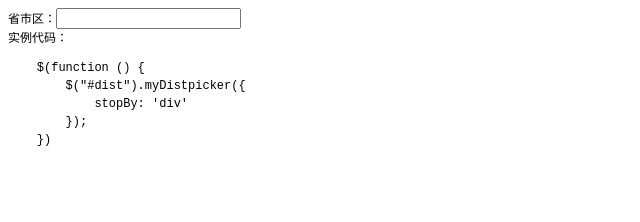
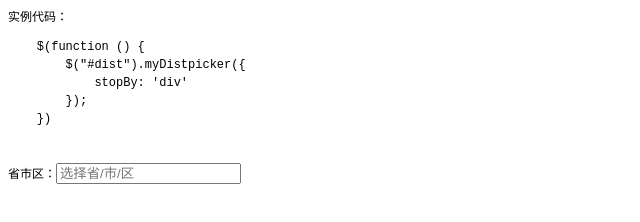
Before and after one commit to XuyiKing/cityPicker, a plain HTML site: page index.html in a window 1280 px wide. Shown: the whole page, without its empty margins (0-640 px from the left). Drawn offline with Linux system fonts and the light colour scheme.

Commit message:
样例修改

```diff
--- a/css/dist.css
+++ b/css/dist.css
@@ -24,7 +24,7 @@ div {
   border: 1px solid rgba(57, 63, 76, 0.07);
   top: 25px;
   color: #585e66 !important;
-  left: 55px;
+  left: 47px;
   z-index: 104;
   /*overflow-y: scroll;*/
 }
--- a/index.html
+++ b/index.html
@@ -11,11 +11,8 @@
 
 </head>
 <body>
-    <div style="position:relative;">
-        省市区：<input name=""  readonly id="dist">
-    </div>
     <div>
-        实例代码：
+    实例代码：
     <pre>
     $(function () {
         $("#dist").myDistpicker({
@@ -24,11 +21,18 @@
     })
     </pre>
     </div>
+    <div style="height: 5px;">
+
+    </div>
+    <div id="contain" style="position:relative;">
+        省市区：<input name="" placeholder="选择省/市/区"  readonly id="dist">
+    </div>
+
 </body>
 <script>
     $(function () {
         $("#dist").myDistpicker({
-            stopBy: 'div'
+            stopBy: '#contain'
         });
     })
 </script>
```
Also changed, not shown: 1 other file.
